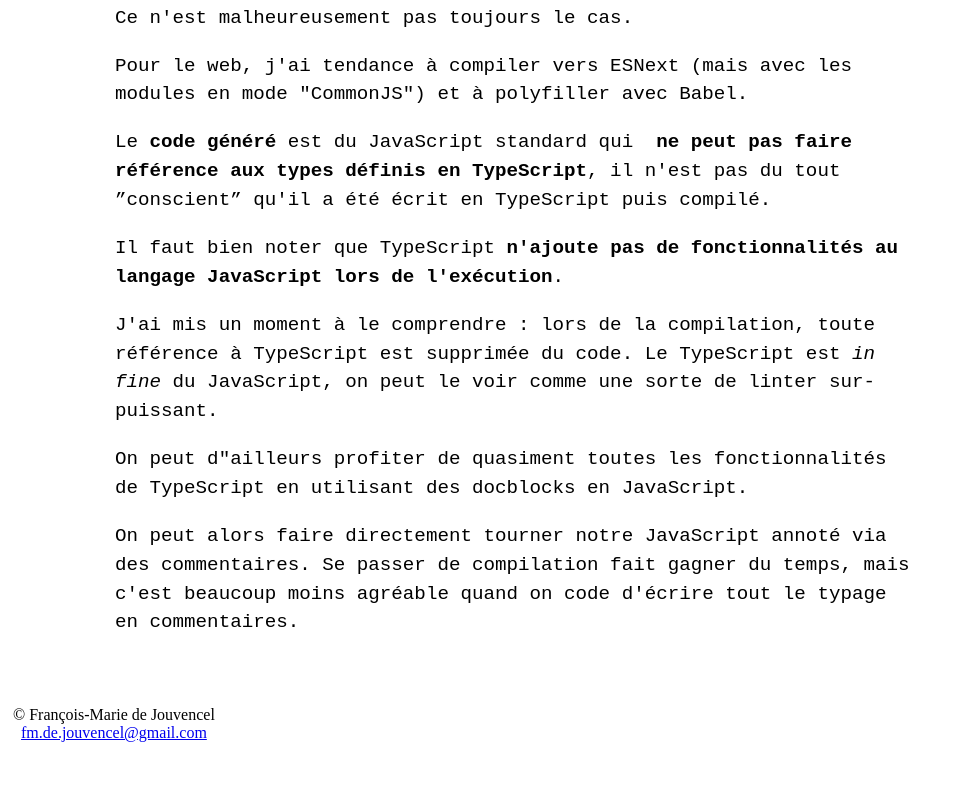
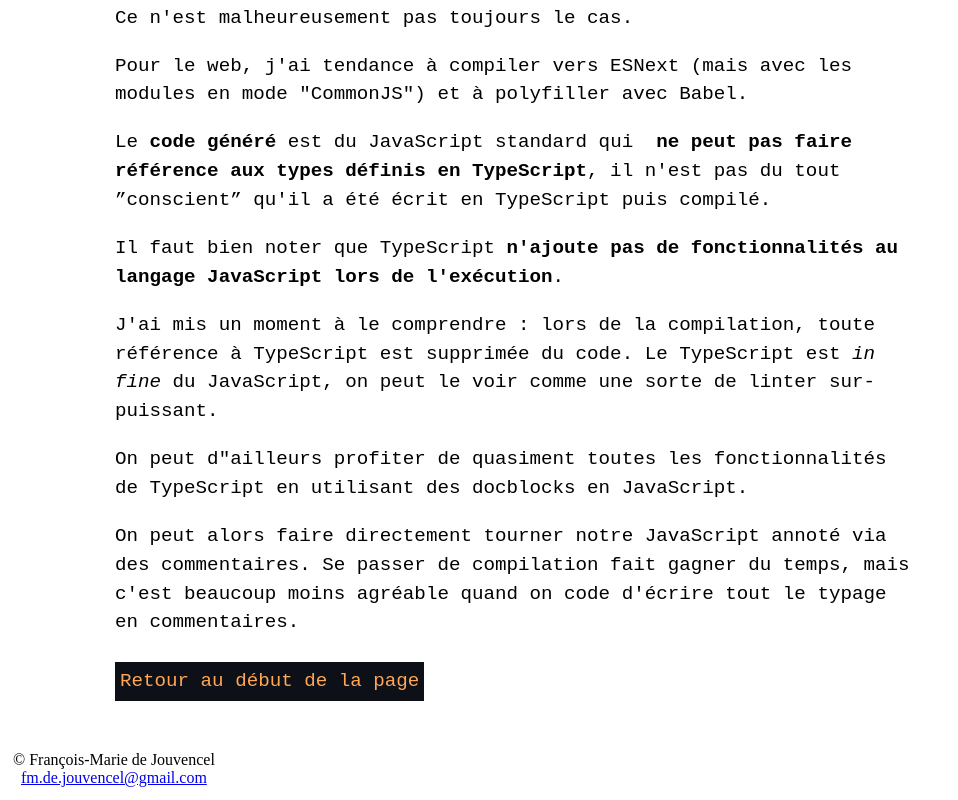
Before and after one commit to djfm/djfm.github.io, a React app: page /typescript in a window 1280 px wide. Shown: the part 1908-2708 px from the top of the page, without its empty margins (0-958 px from the left). Before the commit the page ends 2663 px from the top, so only its background shows below. Built offline with nearby package versions, Linux system fonts and the light colour scheme; the HTML template or start-up script is replaced by a standard one.

Commit message:
added a button to get back to top of page

```diff
--- a/src/client/Components/TypeScript/0-Introduction.tsx
+++ b/src/client/Components/TypeScript/0-Introduction.tsx
@@ -4,6 +4,7 @@ import {
   useDocument,
 } from '../common/hooks';
 
+import BackToTop from '../common/BackToTop';
 import CodeSample from '../common/CodeSample';
 
 import {
@@ -165,6 +166,7 @@ export const Introduction: React.FC<{
         mais c&apos;est beaucoup moins agréable quand on code d&apos;écrire
         tout le typage en commentaires.
       </p>
+      <BackToTop />
     </Article>
   );
 
--- /dev/null
+++ b/src/client/Components/common/BackToTop.tsx
@@ -0,0 +1,38 @@
+import React from 'react';
+
+import styled from 'styled-components';
+
+import {
+  brightColor,
+  darkColor,
+} from './Styled';
+
+const Wrapper = styled.div`
+  margin-top: 25px;
+
+  > a {
+    text-decoration: none;
+    color: ${brightColor};
+
+    &:visited: {
+      text-decoration: none;
+      color: ${brightColor};
+    }
+
+    background-color: ${darkColor};
+    display: inline-block;
+    padding: 5px;
+  }
+`;
+
+export const BackToTop: React.FC = () => {
+  const markup = (
+    <Wrapper>
+      <a href="#root">Retour au début de la page</a>
+    </Wrapper>
+  );
+
+  return markup;
+};
+
+export default BackToTop;
```
Also changed, not shown: 7 other files (tests, documents, lock files or other folders).
